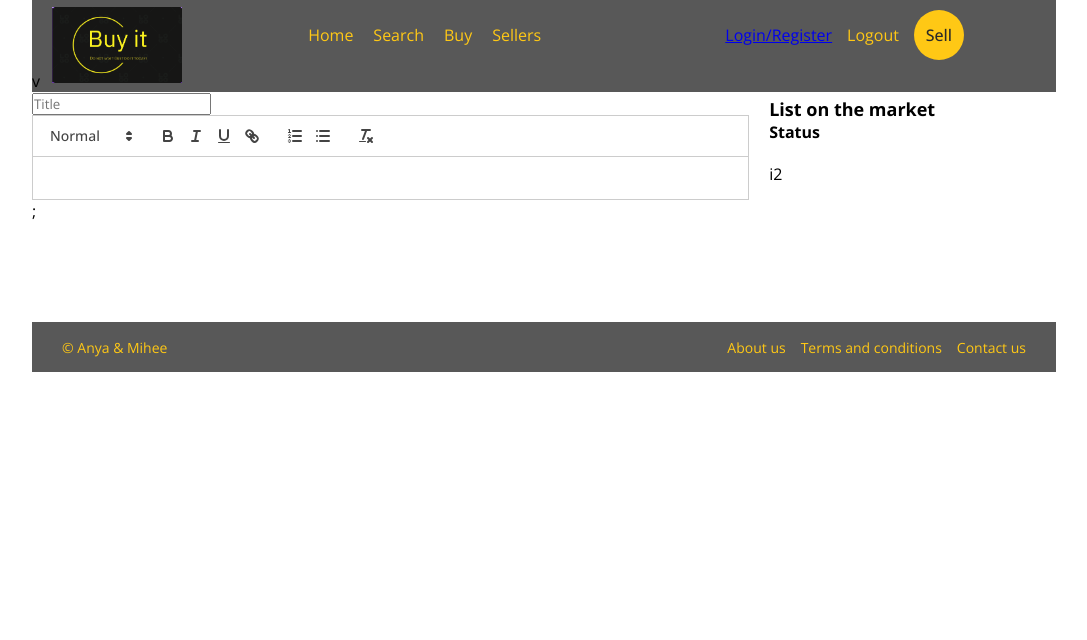
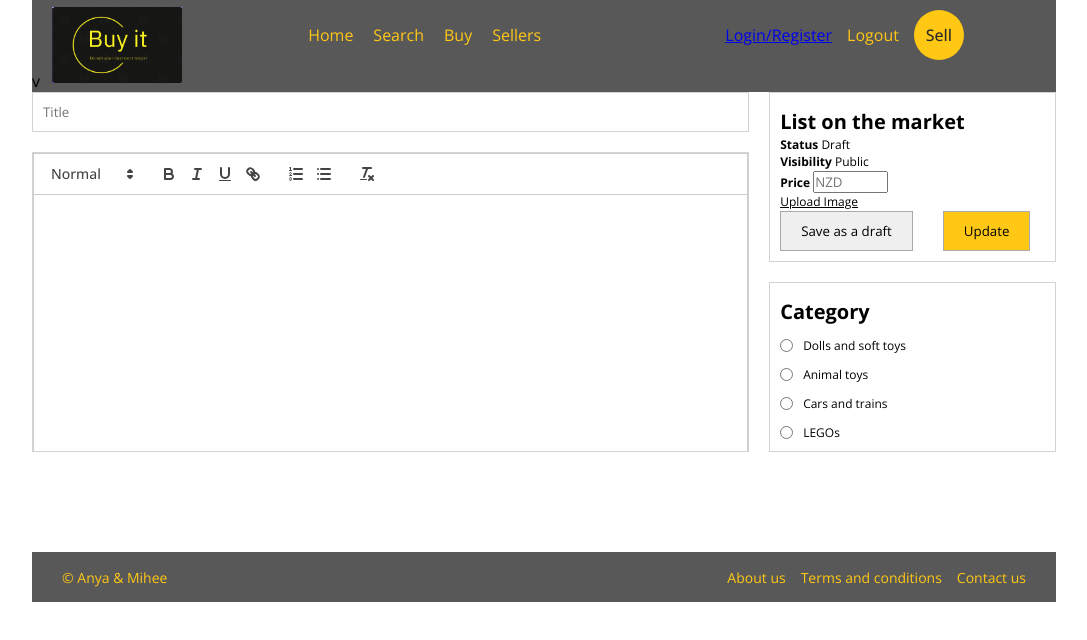
Before and after one commit to miheejb/BUY-IT, a React (Create React App) app in the folder client/: page /sell in a window 1280 px wide. Shown: the top 640 px of the page, without its empty margins (96-1183 px from the left). Built offline with nearby package versions, Linux system fonts and the light colour scheme.

Commit message:
sell page jsx and css

```diff
--- a/client/src/css/pages.css
+++ b/client/src/css/pages.css
@@ -196,11 +196,79 @@
     gap: 20px;
 }
 .sell .content{
-    flex:5
+    flex:5;
+    display: flex;
+    flex-direction: column;
+    gap:20px;
 }
+
+.sell .content input{
+  padding:10px;
+  border:1px solid lightgray;
+}
+
+.sell .content .sellorContainer{
+  height: 300px;
+  overflow: scroll;
+  border: 1px solid lightgray;
+}
+
+.sell .content .sellorContainer .editor{
+  height: 100%;
+  border:none;
+}
+
 .sell .menu{
     flex:2;
     display:flex;
     flex-direction: column;
     gap: 20px;
 }
+
+.sell .menu .item{
+  border: 1px solid lightgray;
+  padding: 10px;
+  flex:1;
+  display: flex;
+  flex-direction:column;
+  justify-content: space-between;
+  font-size: 12px;
+}
+
+.sell .menu .item h1{
+  font-size: 20px;
+}
+
+.sell .menu .item .file{
+  text-decoration:underline;
+  cursor:pointer;
+}
+
+.sell .input-file{
+  display:none;
+}
+
+.sell .price{
+  width: 75px;
+}
+
+.sell .button{
+  display:flex;
+  gap:30px;
+}
+
+.sell .button .save{
+  cursor:pointer;
+  border: 1px solid darkgray;
+}
+
+.sell .button .update{
+background-color: var(--darkyellow);
+border: 1px solid darkgray;
+cursor:pointer;
+}
+
+.sell .category{
+  display: flex;
+  gap: 10px;
+}
--- a/client/src/pages/Sell.jsx
+++ b/client/src/pages/Sell.jsx
@@ -11,17 +11,57 @@ const Sell = () => {
       <div className="content">
         <input type="text" placeholder="Title" />
         <div className="sellorContainer">
-          <ReactQuill theme="snow" value={value} onChange={setValue}/>;
+          <ReactQuill
+            className="editor"
+            theme="snow"
+            value={value}
+            onChange={setValue}
+          />
+          ;
         </div>
       </div>
       <div className="menu">
         <div className="item">
           <h1>List on the market</h1>
           <span>
-            <b>Status</b>
+            <b>Status</b> Draft
           </span>
+          <span>
+            <b>Visibility</b> Public
+          </span>
+          <span>
+            <b>Price</b> <input className="price" type="text" placeholder="NZD "/>
+          </span>
+          <input className="input-file" type="file" name="" id="file" />
+          <label className="file" htmlFor="file">
+            Upload Image
+          </label>
+          <div className="button">
+            <button className="save"> Save as a draft</button>
+            <button className="update"> Update</button>
+          </div>
         </div>
-        <div className="item">i2</div>
+        <div className="item">
+          <h1>Category</h1>
+          <div className="category">
+            <input type="radio" name="category" value="dolls" id="dolls" />
+            <label htmlFor="dolls">Dolls and soft toys</label>{" "}
+          </div>
+          <div className="category">
+            <input type="radio" name="category" value="animals" id="animals" />
+            <label htmlFor="animals">Animal toys</label>{" "}
+          </div>
+
+          <div className="category">
+            <input type="radio" name="category" value="cars" id="cars" />
+            <label htmlFor="cars">Cars and trains</label>{" "}
+          </div>
+
+          <div className="category">
+            <input type="radio" name="category" value="legos" id="legos" />
+            <label htmlFor="legos">LEGOs</label>
+          </div>
+        </div>
       </div>
     </div>
   );
```
